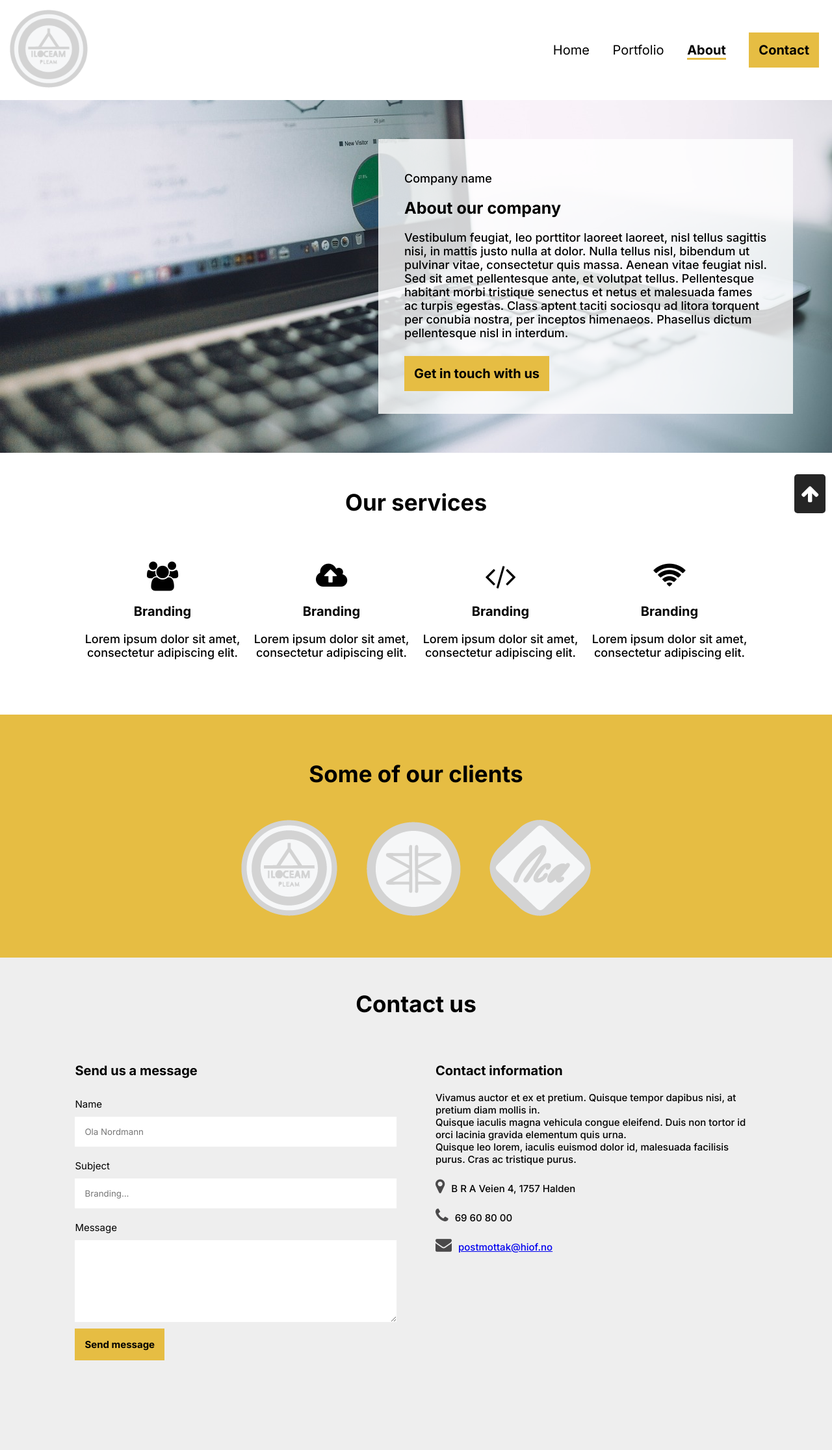
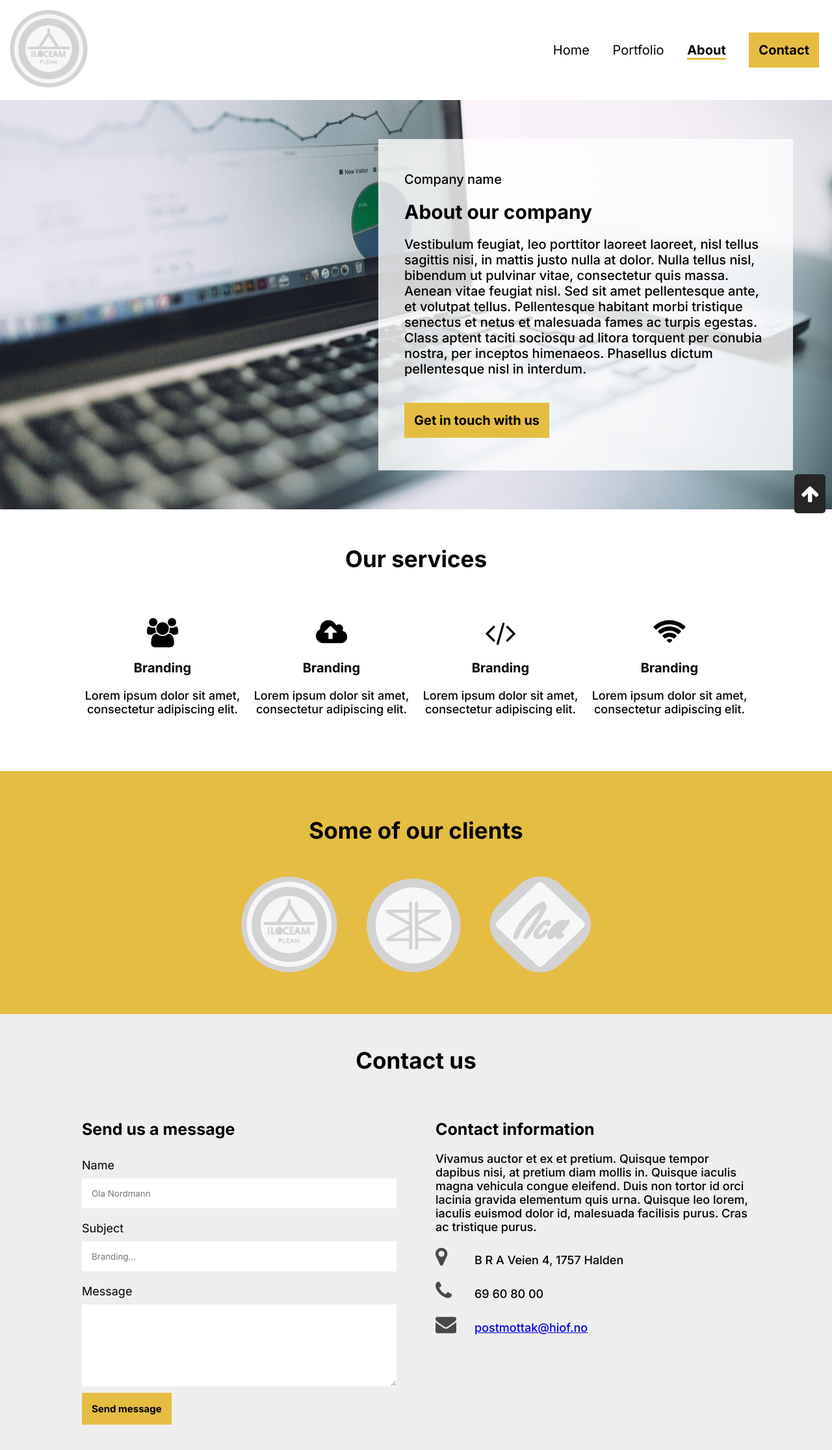
Before and after one commit to vidamh/EksamenWebutvikling, a plain HTML site: page about.html in a window 1280 px wide. Shown: the top 2232 px of the page at 65% size. Drawn offline with Linux system fonts and the light colour scheme; grey boxes are pictures that could not be loaded.

Commit message:
font størrelser

```diff
--- a/about.html
+++ b/about.html
@@ -186,12 +186,12 @@
                     </section>
                     <section class="contactinfo">
                         <article class="contactinfoarticle">
-                            <h2 class="contacth2">Contact information</h2>
-                            <h3 class="contacth3">
-                                Vivamus auctor et ex et pretium. Quisque tempor dapibus nisi, at pretium diam mollis in. <br>
-                                Quisque iaculis magna vehicula congue eleifend. Duis non tortor id orci lacinia gravida elementum quis urna. <br>
+                            <h3 class="contacth3">Contact information</h3>
+                            <h4 class="contacth4">
+                                Vivamus auctor et ex et pretium. Quisque tempor dapibus nisi, at pretium diam mollis in.
+                                Quisque iaculis magna vehicula congue eleifend. Duis non tortor id orci lacinia gravida elementum quis urna.
                                 Quisque leo lorem, iaculis euismod dolor id, malesuada facilisis purus. Cras ac tristique purus.
-                            </h3>
+                            </h4>
                             <ul class="contactikon-liste">
                                 <li class="contactikon-li">
                                     <i class="fa fa-map-marker" aria-hidden="true" aria-label="Adress"></i>
--- a/css/style.css
+++ b/css/style.css
@@ -274,7 +274,7 @@ link: https://www.youtube.com/watch?v=lRPguPbovro
 }
 
 .artikkelkort h3{
-    font-size: 19px;
+    font-size: 22px;
 }
 
 
@@ -431,17 +431,17 @@ link: https://www.youtube.com/watch?v=lRPguPbovro
 }
 
 .serviceh3{
-    font-size: 25px;
+    font-size: 20px;
     padding: 4vw 0px;
 }
 
 .serviceh4{
-    font-size: 20px;
+    font-size: 18px;
     font-weight: 500;
 }
 
 .servicekort i{
-    font-size: 13.333vw;
+    font-size: 40px;
     padding-top: 2.667vw;
 }
 
@@ -507,7 +507,7 @@ link: https://www.youtube.com/watch?v=lRPguPbovro
     position: relative;
     isolation: isolate;
     padding: 50px 40px;
-    width: 70%;
+    width: 60%;
 }
 
 .companyarticle::after{
@@ -541,13 +541,19 @@ link: https://www.youtube.com/watch?v=lRPguPbovro
     margin-bottom: 20px;
 }
 
+
+/* Bruker flex for at teksten skal kunne wrappe seg under */
 .getintouch-btn{
     background-color: var(--gullgul);
     color: black;
     font-weight: 700;
-    font-size: 20px;
+    font-size: 18px;
     text-decoration: none;
     padding: 15px;
+    display: flex;
+    flex-direction: column;
+    flex-wrap: wrap;
+    width: fit-content;
 }
 
 #clients{
@@ -613,6 +619,7 @@ link: https://www.youtube.com/watch?v=lRPguPbovro
 
 .mailh3{
     padding-bottom: 10px;
+    font-size: 20px;
 }
 
 .labelsmail{
@@ -641,13 +648,13 @@ link: https://www.youtube.com/watch?v=lRPguPbovro
     padding: 40px 0px;
 }
 
-.contacth2{
-    font-size: 25px;
+.contacth3{
+    font-size: 20px;
     font-weight: 700;
     padding-bottom: 20px;
 }
 
-.contacth3{
+.contacth4{
     font-size: 15px;
     font-weight: 500;
 }
@@ -668,8 +675,9 @@ link: https://www.youtube.com/watch?v=lRPguPbovro
 
 .contactikon-li i{
     color: #4a494a;
-    font-size: 25px;
-    padding-right: 10px;
+    font-size: 30px;
+    width: 30px;
+    padding-right: 20px;
 }
 
 .contacth4{
@@ -799,6 +807,44 @@ link: https://www.youtube.com/watch?v=lRPguPbovro
 
     .signuph2{
         font-size: 30px;
+    }
+
+    /* About */
+
+    .wrapper-mail-contactinfo{
+        width: 80%;
+    }
+
+    .aboutcompanyh1{
+        font-size: 25px;
+    }
+
+    .aboutcompanyp{
+        font-size: 16px;
+    }
+
+    .aboutcompanyh2{
+        font-size: 16px;
+    }
+
+    .getintouch-btn{
+        font-size: 20px;
+    }
+
+    .clienth2{
+        font-size: 30px;
+    }
+
+    .contactush2{
+        font-size: 30px;
+    }
+
+    .mailh3{
+        font-size: 25px;
+    }
+
+    .contacth3{
+        font-size: 25px;
     }
 
 }
@@ -1001,7 +1047,7 @@ link: https://www.youtube.com/watch?v=lRPguPbovro
     }
 
     .artikkelkort h3{
-        font-size: 30px;
+        font-size: 25px;
     }
 
 
@@ -1243,6 +1289,7 @@ link: https://www.youtube.com/watch?v=lRPguPbovro
         display: flex;
         flex-direction: row;
         padding: 40px 0px 20px 0px;
+        width: 90%;
     }
 
     .mail{
@@ -1250,7 +1297,7 @@ link: https://www.youtube.com/watch?v=lRPguPbovro
     }
 
     .mailh3{
-        font-size: 20px;
+        font-size: 25px;
     }
 
     .sendmessage-btn:hover{
@@ -1258,8 +1305,20 @@ link: https://www.youtube.com/watch?v=lRPguPbovro
         color: var(--gullgul);
     }
 
-    .contacth2{
-        font-size: 20px;
+    .contacth3{
+        font-size: 25px;
+    }
+
+    .contacth4{
+        font-size: 17px;
+    }
+
+    .contactikon-li i{
+        font-size: 32px;
+    }
+
+    .labelsmail{
+        font-size: 17px;
     }
 
     .contactinfo{
@@ -1306,6 +1365,51 @@ link: https://www.youtube.com/watch?v=lRPguPbovro
         max-width: 692px;
     }
 
+    .artikkelkort h3{
+        font-size: 27px;
+    }
+
+    /* About */
+
+    .aboutcompanyp{
+        font-size: 20px;
+    }
+
+    .aboutcompanyh1{
+        font-size: 30px;
+    }
+
+    .aboutcompanyh2{
+        font-size: 20px;
+    }
+
+    .getintouch-btn{
+        font-size: 20px;
+    }
+
+    .wrapper-mail-contactinfo{
+        width: 85%;
+    }
+
+    .mailh3{
+        font-size: 25px;
+    }
+
+    .contacth3{
+        font-size: 25px;
+    }
+
+    .contacth4{
+        font-size: 18px;
+    }
+
+    .labelsmail{
+        font-size: 18px;
+    }
+
+    .contactikon-li i{
+        padding-right: 30px;
+    }
 
 }
 
```
